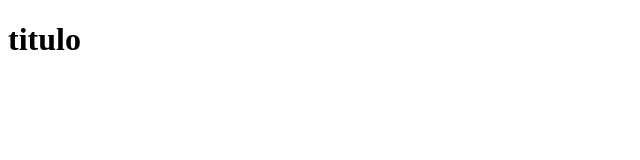
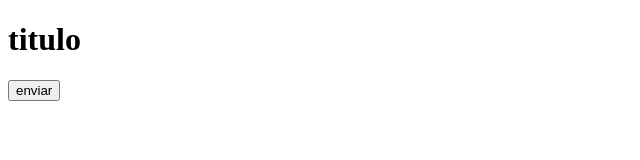
Before and after one commit to dammit2605/hello-git-world-gy, a plain HTML site: page index.html in a window 1280 px wide. Shown: the whole page, without its empty margins (0-640 px from the left). Drawn offline with Linux system fonts and the light colour scheme.

Commit message:
se agrego boton y formulario

```diff
--- a/index.html
+++ b/index.html
@@ -8,5 +8,9 @@
 </head>
 <body>
     <h1>titulo</h1>
+
+    <form action="g" nethod="get">
+        <input type="button" value="enviar">
+    </form>
 </body>
 </html>
```
